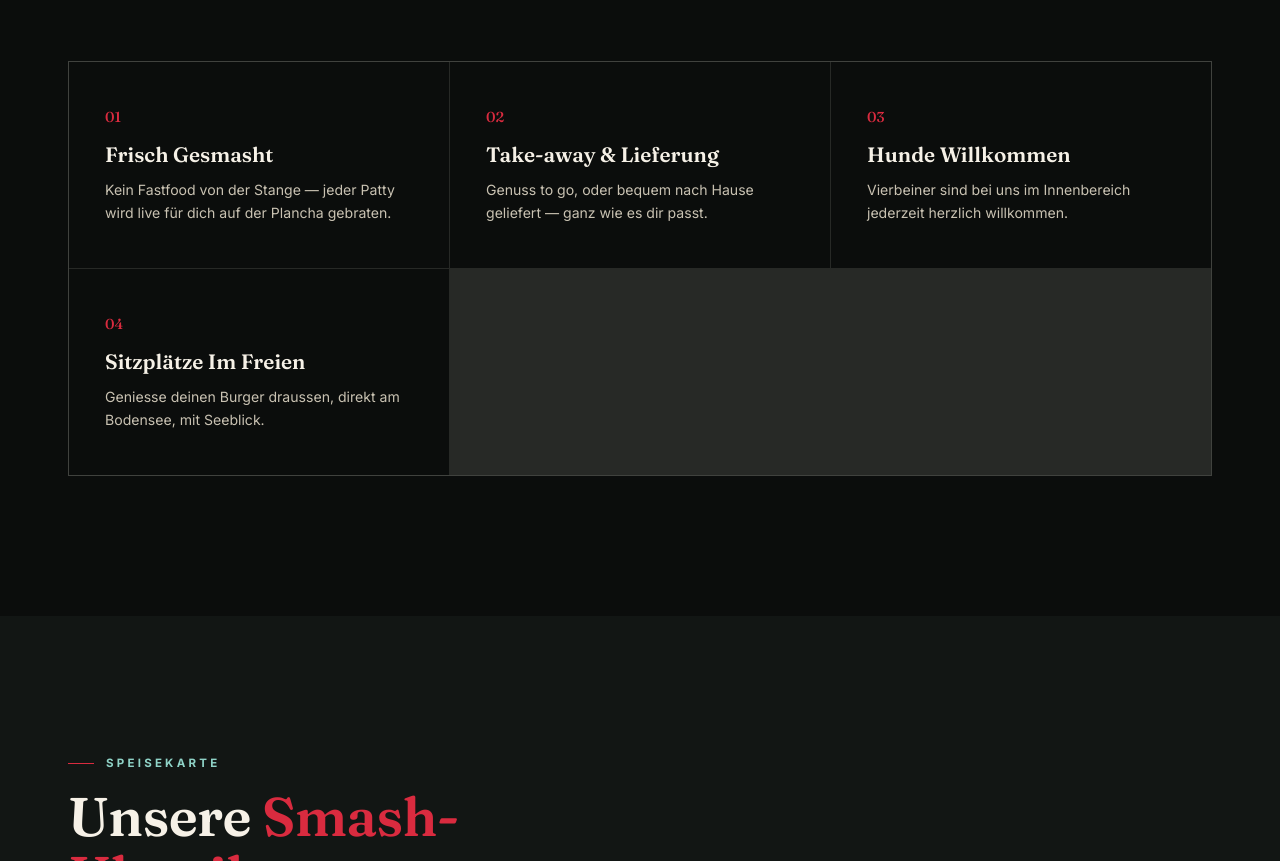
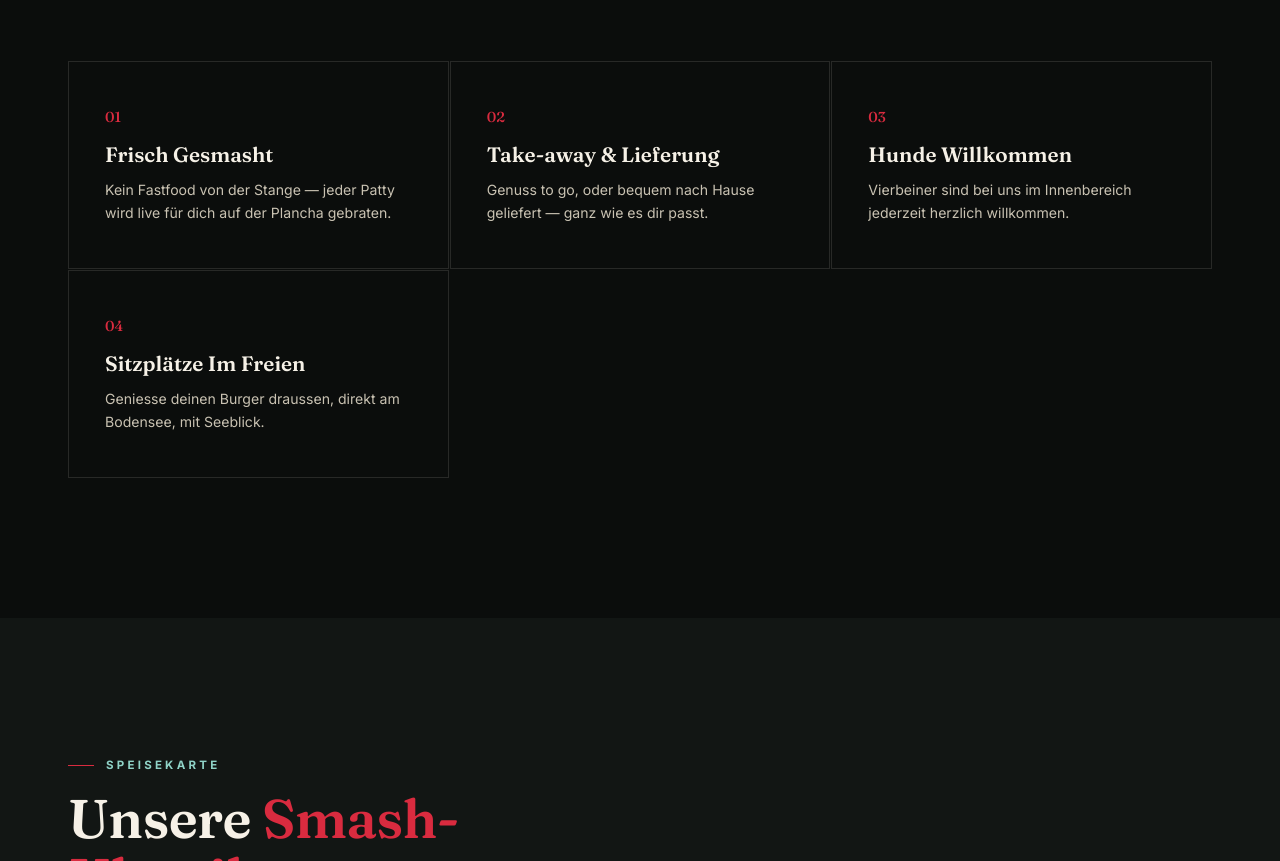
Before and after one commit to bleron131/smashburger, a plain HTML site: page index.html in a window 1280 px wide. Shown: the part 4064-4925 px from the top of the page. Drawn offline with Linux system fonts and the light colour scheme.

Commit message:
Add files via upload

```diff
--- a/css/style.css
+++ b/css/style.css
@@ -408,9 +408,8 @@ ul{ list-style:none; margin:0; padding:0; }
 
 .source-grid{
   display:grid; grid-template-columns:repeat(3,1fr); gap:1px;
-  background:var(--line); border:1px solid var(--line);
 }
-.source-card{ background:var(--ink); padding:44px 36px; }
+.source-card{ background:var(--ink); padding:44px 36px; border:1px solid var(--line); }
 .source-index{ font-family:var(--serif); font-size:.9rem; color:var(--red); }
 .source-card h3{ font-family:var(--serif); font-weight:600; font-size:1.3rem; margin:16px 0 12px; }
 .source-card p{ font-size:.88rem; line-height:1.6; color:var(--paper-dim); margin:0; }
```
